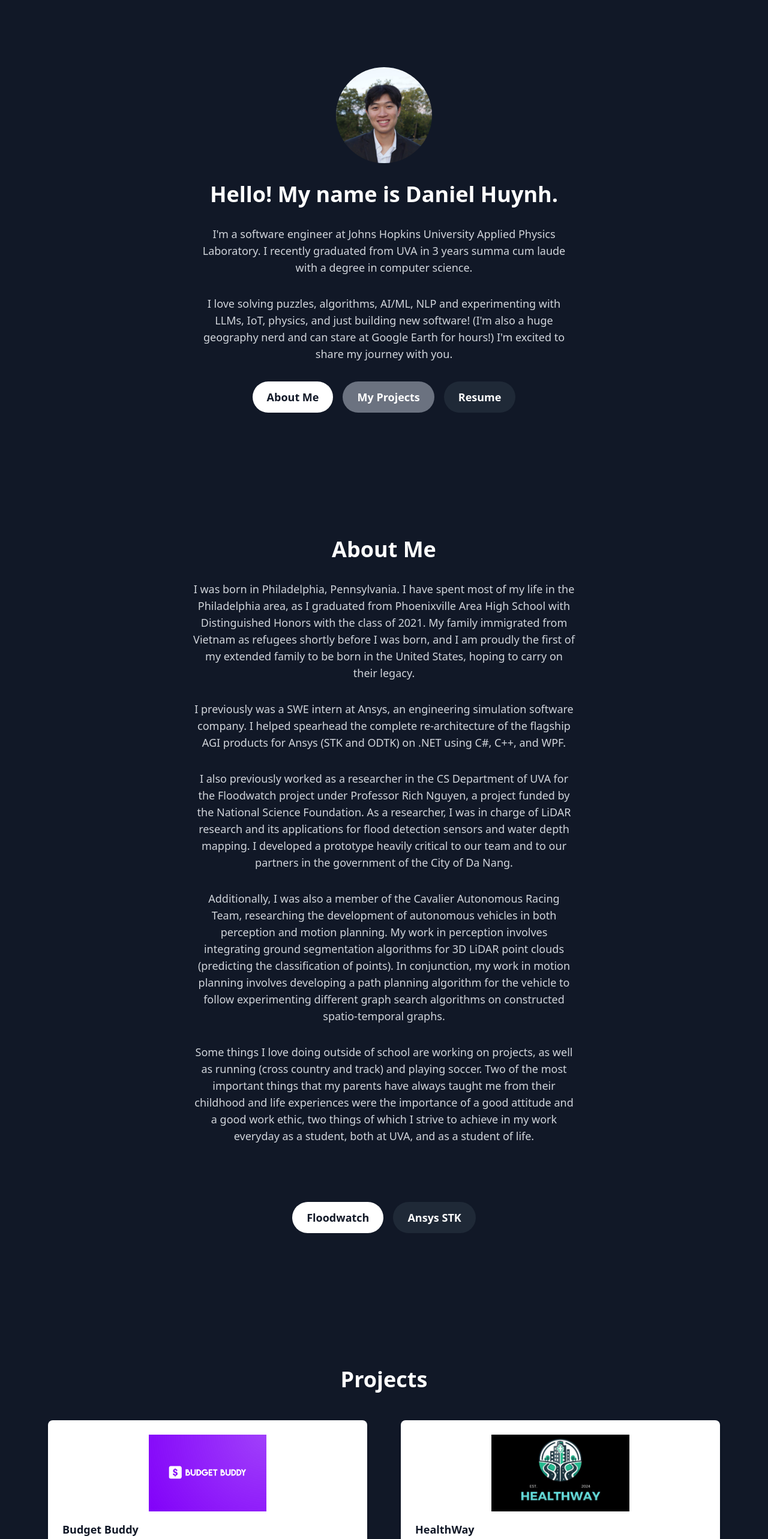
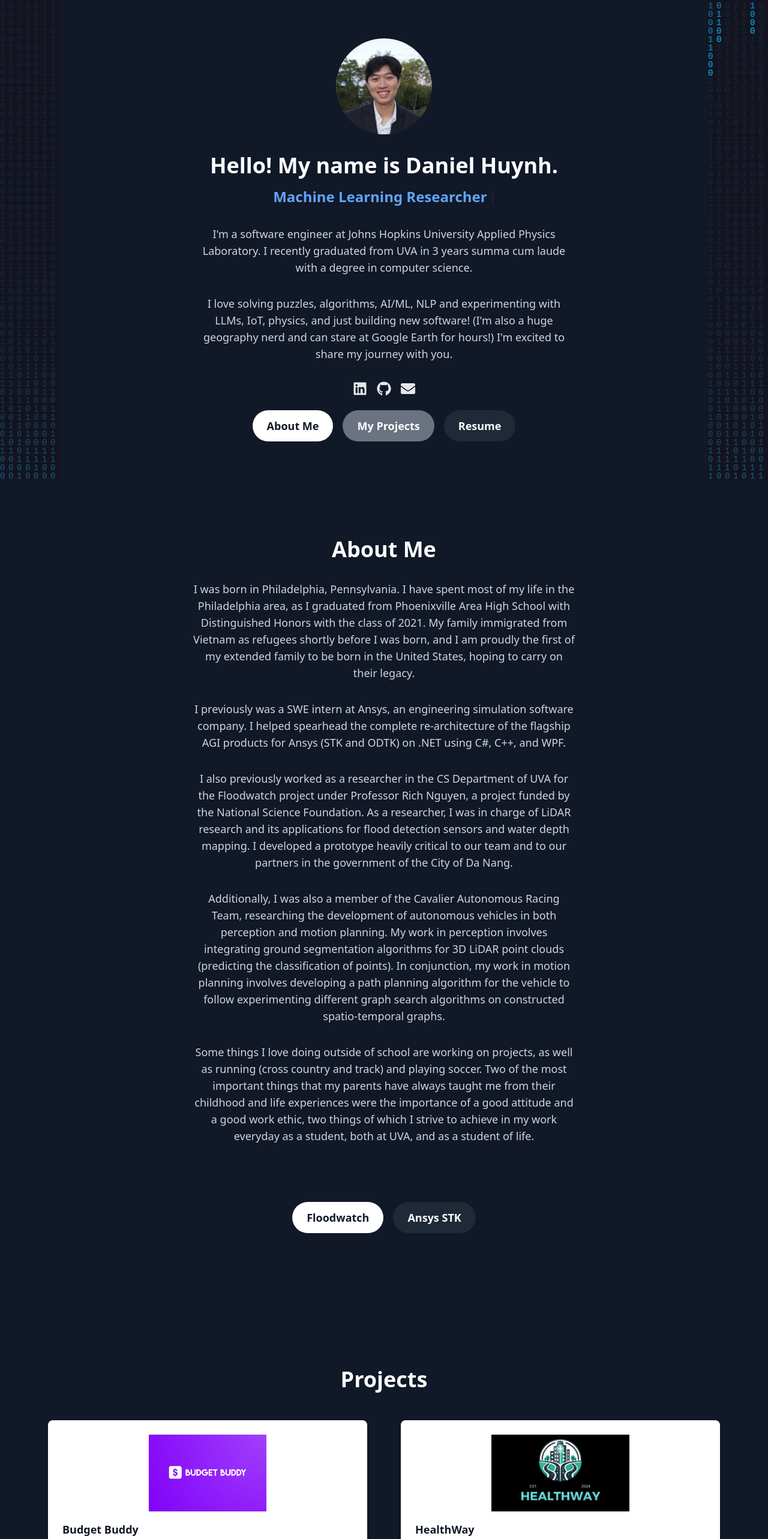
Before and after one commit to danielhuynh0/danielhuynh0.github.io, a React (Create React App) app: page / in a window 1280 px wide. Shown: the top 2566 px of the page at 60% size. Built offline with nearby package versions, Linux system fonts and the light colour scheme.

Commit message:
added new effects and link icons

```diff
--- a/package.json
+++ b/package.json
@@ -7,11 +7,15 @@
     "@testing-library/jest-dom": "^5.16.5",
     "@testing-library/react": "^13.4.0",
     "@testing-library/user-event": "^13.5.0",
+    "framer-motion": "^12.7.4",
     "react": "^18.2.0",
     "react-dom": "^18.2.0",
+    "react-icons": "^5.5.0",
     "react-router-dom": "^6.14.0",
     "react-scripts": "5.0.1",
     "react-simple-typewriter": "^5.0.1",
+    "react-tsparticles": "^2.12.2",
+    "tsparticles": "^3.8.1",
     "web-vitals": "^2.1.4"
   },
   "scripts": {
--- a/src/AboutMe.js
+++ b/src/AboutMe.js
@@ -1,8 +1,16 @@
 import React from "react";
+import { motion } from "framer-motion";
 
 const AboutMe = React.forwardRef((props, ref) => {
   return (
-    <section ref={ref} className="bg-gray-900">
+    <motion.section
+      ref={ref}
+      className="bg-gray-900"
+      initial={{ opacity: 0, x: -50 }}
+      whileInView={{ opacity: 1, x: 0 }}
+      viewport={{ once: true, amount: 0.3 }}
+      transition={{ duration: 0.6 }}
+    >
       <div className="max-w-2xl mx-auto px-4 text-center py-16">
         <h1 className="text-2xl md:text-4xl font-bold text-white mb-8">About Me</h1>
         <p className="text-md lg:text-lg md:text-lg sm:text-md text-gray-300 mb-8">
@@ -26,10 +34,10 @@ const AboutMe = React.forwardRef((props, ref) => {
           Two of the most important things that my parents have always taught me from their childhood and life experiences were the importance of a good attitude and a good work ethic, two things of which I strive to achieve in my work everyday as a student, both at UVA, and as a student of life.
         </p>
       </div>
-      <div className="flex justify-center pb-16 space-x-4">
+      <div className="flex justify-center pb-16 space-x-4 relative z-10">
         <a
           href="https://www.floodwatch.io/"
-          className="bg-white text-gray-900 hover:bg-gray-100 rounded-full px-6 py-3 lg:text-lg md:text-lg text-xs font-semibold"
+          className="bg-white text-gray-900 hover:bg-gray-200 rounded-full px-6 py-3 lg:text-lg md:text-lg text-xs font-semibold"
         >
           Floodwatch
         </a>
@@ -40,7 +48,7 @@ const AboutMe = React.forwardRef((props, ref) => {
           Ansys STK
         </a>
       </div>
-    </section>
+    </motion.section>
   );
 });
 
--- a/src/Projects.js
+++ b/src/Projects.js
@@ -1,5 +1,5 @@
-import { toHaveAttribute } from "@testing-library/jest-dom/matchers";
 import React from "react";
+import { motion } from "framer-motion";
 
 const Projects = React.forwardRef((props, ref) => {
     const projects = [
@@ -97,7 +97,14 @@ const Projects = React.forwardRef((props, ref) => {
 
     const ProjectBox = ({ project }) => {
         return (
-          <div className="bg-white rounded-lg p-6 shadow-md mb-6">
+          <motion.div
+            className="bg-white rounded-lg p-6 shadow-md mb-6 hover:shadow-xl"
+            initial={{ opacity: 0, y: 20 }}
+            whileInView={{ opacity: 1, y: 0 }}
+            viewport={{ once: true, amount: 0.2 }}
+            transition={{ duration: 0.5 }}
+            whileHover={{ scale: 1.03 }}
+          >
             <div className="flex flex-row justify-center">
             {
               project.images.map((image, i) => (
@@ -118,14 +125,21 @@ const Projects = React.forwardRef((props, ref) => {
                   className="bg-gray-500 hover:bg-gray-700 text-white font-bold py-2 px-4"
                 >Visit</a>)}
             </div>
-          </div>
+          </motion.div>
         );
       };
 
       const Portfolio = () => (
           <div>
-            <div className="max-w-6xl mx-auto px-4 lg:mt-32 md:mt-48 sm:mt-64">
-              <h1 className="text-2xl md:text-4xl font-bold text-white mb-12 text-center">Projects</h1>
+            <div className="max-w-6xl mx-auto px-4 lg:mt-32 md:mt-48 sm:mt-64 relative z-10">
+              <motion.h1
+                className="text-2xl md:text-4xl font-bold text-white mb-12 text-center"
+                initial={{ opacity: 0 }}
+                animate={{ opacity: 1 }}
+                transition={{ duration: 0.8 }}
+              >
+                Projects
+              </motion.h1>
               <div className="grid grid-cols-1 md:grid-cols-1 lg:grid-cols-2 gap-14">
                 {projects.map((project) => (
                   <ProjectBox key={project.id} project={project} />
--- a/src/StartPage.js
+++ b/src/StartPage.js
@@ -1,4 +1,9 @@
 import React, { useRef } from 'react';
+import { Typewriter } from 'react-simple-typewriter';
+import { motion } from 'framer-motion';
+import { FaLinkedin, FaGithub, FaEnvelope } from 'react-icons/fa';
+import ParticleBackground from './backgrounds/ParticleBackground';
+
 import AboutMe from './AboutMe';
 import Projects from './Projects';
 
@@ -15,49 +20,86 @@ const StartPage = () => {
   };
 
   return (
-    <div>
-      <div className="bg-gray-900 h-screen flex items-center justify-center">
-        <div className="max-w-2xl mx-auto px-4 text-center">
+    <div className='relative'>
+       <div className="hidden lg:block absolute inset-0 z-0">
+        <ParticleBackground />
+      </div>
+      <motion.div
+        initial={{ opacity: 0, y: 50 }}
+        animate={{ opacity: 1, y: 0 }}
+        transition={{ duration: 0.8 }}
+        className="bg-gray-900 h-screen flex items-center justify-center"
+      >
+        <div className="max-w-2xl mx-auto px-4 text-center relative z-10">
           <img
             src="linkedin image.jpg"
             alt="Profile Picture"
             className="rounded-full w-40 h-40 object-cover mx-auto mb-8"
           />
-          <h1 className="text-2xl md:text-3xl lg:text-4xl font-bold text-white mb-8">Hello! My name is Daniel Huynh.</h1>
+          <h1 className="text-2xl md:text-3xl lg:text-4xl font-bold text-white mb-4">
+            Hello! My name is Daniel Huynh.
+          </h1>
+          <h2 className="text-lg md:text-xl lg:text-2xl font-semibold text-blue-400 mb-8">
+            <Typewriter
+              words={[
+                'Software Engineer @ JHU APL',
+                'Machine Learning Researcher',
+                'CS @ Johns Hopkins University',
+                'UVA CS Grad 2024, Summa Cum Laude',
+              ]}
+              loop={0}
+              cursor
+              cursorStyle="|"
+              typeSpeed={70}
+              deleteSpeed={50}
+              delaySpeed={1000}
+            />
+          </h2>
           <p className="text-md lg:text-lg md:text-lg sm:text-md text-gray-300 mb-8">
-          I'm a software engineer at Johns Hopkins University Applied Physics Laboratory. I recently graduated from UVA in 3 years summa cum laude with a degree in computer science.
+            I'm a software engineer at Johns Hopkins University Applied Physics Laboratory. I recently graduated from UVA in 3 years summa cum laude with a degree in computer science.
           </p>
           <p className="text-md lg:text-lg md:text-lg sm:text-md text-gray-300 mb-8">
-          I love solving puzzles, algorithms, AI/ML, NLP and experimenting with LLMs, IoT, physics, and just building new software! (I'm also a huge geography nerd and can stare at Google Earth for hours!) I'm excited to share my journey with you.
+            I love solving puzzles, algorithms, AI/ML, NLP and experimenting with LLMs, IoT, physics, and just building new software! (I'm also a huge geography nerd and can stare at Google Earth for hours!) I'm excited to share my journey with you.
           </p>
+          <div className="flex justify-center space-x-4 mb-6 z-10">
+            <a href="https://www.linkedin.com/in/daniel-huynh-a3a856216" target="_blank" rel="noopener noreferrer">
+              <FaLinkedin className="text-gray-200 hover:text-blue-400" size={24} />
+            </a>
+            <a href="https://github.com/danielhuynh0" target="_blank" rel="noopener noreferrer">
+              <FaGithub className="text-gray-200 hover:text-gray-400" size={24} />
+            </a>
+            <a href="mailto:danielhuynh523@gmail.com">
+              <FaEnvelope className="text-gray-200 hover:text-red-400" size={24} />
+            </a>
+          </div>
           <div className="flex justify-center space-x-4">
             <button
               onClick={handleClickAbout}
-              className="bg-white text-gray-900 hover:bg-gray-100 rounded-full px-6 py-3 lg:text-lg md:text-lg text-xs font-semibold"
+              className="bg-white text-gray-900 hover:bg-gray-200 rounded-full px-6 py-3 lg:text-lg md:text-lg text-xs font-semibold"
             >
               About Me
             </button>
             <button
               onClick={handleClickProjects}
-              className="bg-gray-500 text-white hover:bg-gray-500 rounded-full px-6 py-3 lg:text-lg md:text-lg text-xs font-semibold"
+              className="bg-gray-500 text-white hover:bg-gray-400 rounded-full px-6 py-3 lg:text-lg md:text-lg text-xs font-semibold"
             >
               My Projects
             </button>
             <a
               href="Daniel Huynh - Resume Winter 2024.pdf"
-              className="bg-gray-800 text-white hover:bg-gray-500 rounded-full px-6 py-3 lg:text-lg md:text-lg text-xs font-semibold"
+              className="bg-gray-800 text-white hover:bg-gray-700 rounded-full px-6 py-3 lg:text-lg md:text-lg text-xs font-semibold"
             >
               Resume
             </a>
           </div>
         </div>
-      </div>
+      </motion.div>
       <div className="mt-8">
         <AboutMe ref={aboutMeRef} />
         <Projects ref={projectsRef} />
       </div>
     </div>
   );
-}
+};
 
 export default StartPage;
--- /dev/null
+++ b/src/backgrounds/ParticleBackground.js
@@ -0,0 +1,83 @@
+import React, { useEffect, useRef } from 'react';
+
+const CodeRainSideBackground = () => {
+  const leftCanvasRef = useRef(null);
+  const rightCanvasRef = useRef(null);
+
+  useEffect(() => {
+    const setupCanvas = (canvas, alignRight = false) => {
+      const ctx = canvas.getContext('2d');
+
+      const resize = () => {
+        canvas.width = 100;
+        canvas.height = window.innerHeight;
+        if (alignRight) {
+          canvas.style.right = '0';
+          canvas.style.left = 'auto';
+        }
+      };
+
+      resize();
+      window.addEventListener('resize', resize);
+
+      const letters = '01'.split('');
+      const fontSize = 14;
+      const columns = Math.floor(canvas.width / fontSize);
+      const drops = Array(columns).fill(0);
+
+      const draw = () => {
+        ctx.fillStyle = 'rgba(26, 26, 44, 0.08)';
+        ctx.fillRect(0, 0, canvas.width, canvas.height);
+
+        ctx.fillStyle = '#00BFFF';
+        ctx.font = `${fontSize}px monospace`;
+
+        for (let i = 0; i < drops.length; i++) {
+          const text = letters[Math.floor(Math.random() * letters.length)];
+          const x = i * fontSize;
+          const y = drops[i] * fontSize;
+
+          ctx.fillText(text, x, y);
+
+          if (y > canvas.height && Math.random() > 0.975) {
+            drops[i] = 0;
+          } else {
+            drops[i]++;
+          }
+        }
+      };
+
+      const interval = setInterval(draw, 100);
+
+      return () => {
+        clearInterval(interval);
+        window.removeEventListener('resize', resize);
+      };
+    };
+
+    const cleanupLeft = setupCanvas(leftCanvasRef.current, false);
+    const cleanupRight = setupCanvas(rightCanvasRef.current, true);
+
+    return () => {
+      cleanupLeft?.();
+      cleanupRight?.();
+    };
+  }, []);
+
+  return (
+    <>
+      <canvas
+        ref={leftCanvasRef}
+        className="fixed top-0 left-0 h-full z-0 pointer-events-none"
+        style={{ width: '100px' }}
+      />
+      <canvas
+        ref={rightCanvasRef}
+        className="fixed top-0 right-0 h-full z-0 pointer-events-none"
+        style={{ width: '100px' }}
+      />
+    </>
+  );
+};
+
+export default CodeRainSideBackground;
```
Also changed, not shown: 1 other file (tests, documents, lock files or other folders).
